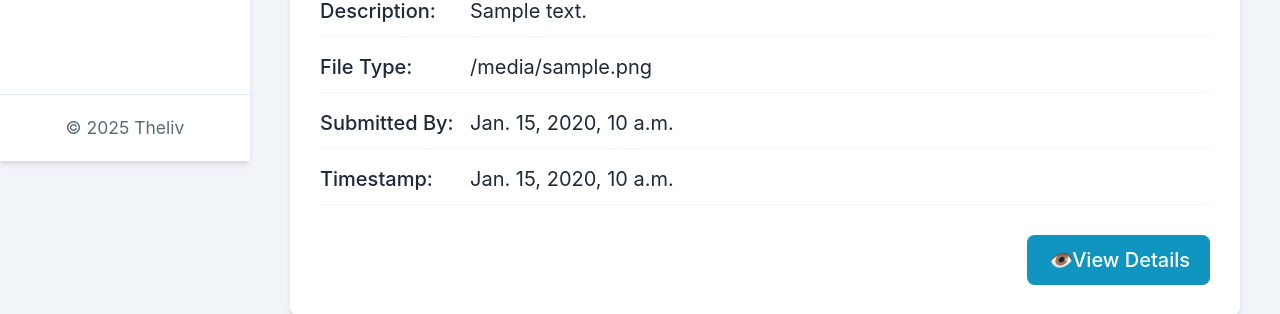
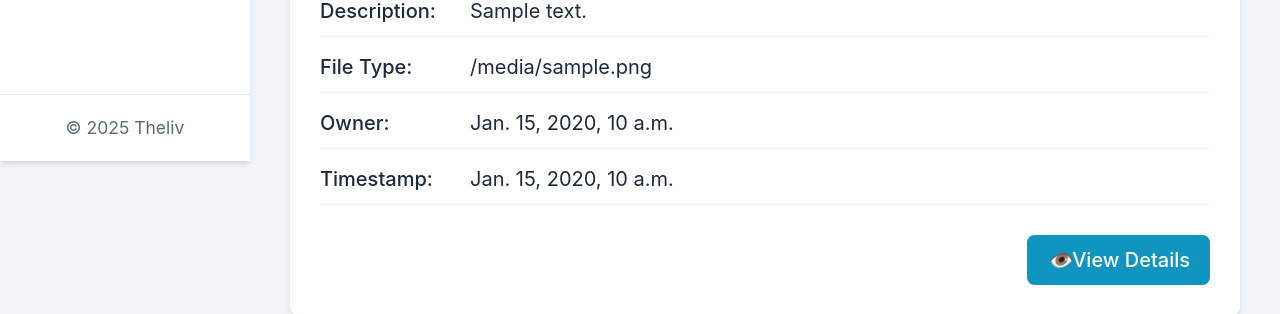
Before and after one commit to John8enny/Theliv, a Django app: template Theliv/evidence/templates/evidence/view_evidence.html in a window 1280 px wide. Shown: the part 639-953 px from the top of the page. Run offline with Django 5.2, Linux system fonts and the light colour scheme; tables that the repository leaves empty hold one stand-in row (values such as "Sample post"); the template is opened without the code that fills it: values that come from a table or form of the project are taken from there, most other values are stand-ins (such as "Sample title", 1, 10 or a date in 2020); data that the repository does not hold is empty.

Commit message:
Update view_evidence.html
minute changes

```diff
--- a/Theliv/evidence/templates/evidence/view_evidence.html
+++ b/Theliv/evidence/templates/evidence/view_evidence.html
@@ -65,7 +65,7 @@
                             <span class="info-value">{{ single_evidence.file_type }}</span>
                         </div>
                         <div class="info-row">
-                            <span class="info-label">Submitted By:</span>
+                            <span class="info-label">Owner:</span>
                             <span class="info-value">{{ single_evidence.added_by_django }}</span>
                         </div>
                         <div class="info-row">
```
